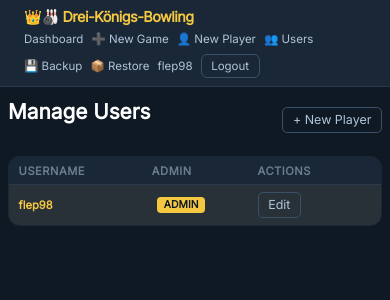
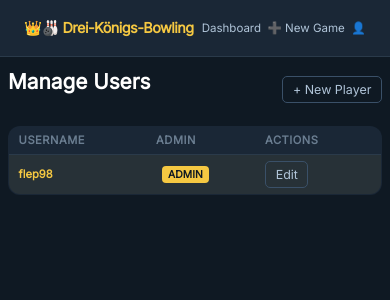
Before and after one commit to flep198/bowling, a Flask app: page /admin/users in a window 390 px wide. Shown: the top 300 px of the page. Run offline with Flask 3, Linux system fonts and the light colour scheme; a user stored in the database is signed in; data comes from the database, SQL or seed files in the repository.

Commit message:
layout updates

```diff
--- a/static/style.css
+++ b/static/style.css
@@ -246,9 +246,9 @@ th[data-dir="desc"]::after {
 }
 
 td {
-  padding: 0.6rem 0.4rem;
+  padding: 0.5rem 0.3rem;
   border-bottom: 1px solid #202e3c;
-  font-size: 0.82rem;
+  font-size: 0.8rem;
 }
 
 .leaderboard {
@@ -261,10 +261,13 @@ td {
   border-radius: 12px;
   overflow: hidden;
   border: 1px solid #2a3a4a;
+  font-size: 0.75rem;
 }
 
-.leaderboard th:first-child, .leaderboard td:first-child { padding-left: 1rem; }
-.leaderboard th:last-child, .leaderboard td:last-child { padding-right: 1rem; }
+.leaderboard th:first-child, .leaderboard td:first-child { padding-left: 0.6rem; }
+.leaderboard th:last-child, .leaderboard td:last-child { padding-right: 0.6rem; }
+.leaderboard th, .leaderboard td { padding: 0.4rem 0.25rem; white-space: nowrap; }
+.leaderboard th { font-size: 0.65rem; }
 
 .rank {
   font-weight: 700;
@@ -1039,12 +1042,12 @@ code {
   .card { padding: 1rem; border-radius: 10px; }
 
   /* Nav */
-  .nav-inner { height: auto; padding: 0.5rem 0; flex-wrap: wrap; gap: 0.4rem; }
-  .brand { font-size: 1rem; white-space: normal; }
-  .nav-links { gap: 0.5rem; flex-wrap: wrap; }
-  .nav-links a { font-size: 0.78rem; }
-  .nav-user { font-size: 0.78rem; }
-  .btn-outline { padding: 0.25rem 0.6rem; font-size: 0.78rem; }
+  .nav-inner { height: 56px; padding: 0; gap: 0.5rem; }
+  .brand { font-size: 0.9rem; white-space: nowrap; overflow: hidden; text-overflow: ellipsis; flex-shrink: 0; }
+  .nav-links { gap: 0.4rem; flex-wrap: nowrap; overflow-x: auto; -webkit-overflow-scrolling: touch; padding: 0.25rem 0; }
+  .nav-links a { font-size: 0.75rem; white-space: nowrap; }
+  .nav-user { font-size: 0.75rem; flex-shrink: 0; }
+  .btn-outline { padding: 0.2rem 0.5rem; font-size: 0.75rem; white-space: nowrap; flex-shrink: 0; }
 
   /* Frames grid — scroll horizontally instead of wrapping */
   .frames-grid {
@@ -1072,7 +1075,11 @@ code {
   .leaderboard th:nth-child(10),
   .leaderboard td:nth-child(10),
   .leaderboard th:nth-child(11),
-  .leaderboard td:nth-child(11) { display: none; }
+  .leaderboard td:nth-child(11),
+  .leaderboard th:nth-child(12),
+  .leaderboard td:nth-child(12),
+  .leaderboard th:nth-child(13),
+  .leaderboard td:nth-child(13) { display: none; }
 
   /* Session podium */
   .session-podium { flex-direction: column; align-items: stretch; gap: 0.5rem; }
--- a/templates/dashboard.html
+++ b/templates/dashboard.html
@@ -194,13 +194,14 @@
   var yMin = Math.max(0, Math.floor(dataMin - buffer));
   var yMax = Math.ceil(dataMax + buffer);
 
+  var ar = window.innerWidth < 600 ? 1.3 : window.innerWidth < 900 ? 1.8 : 2.5;
   var chart = new Chart(canvas, {
     type: 'line',
     data: { labels: labels, datasets: datasets },
     options: {
       responsive: true,
       maintainAspectRatio: true,
-      aspectRatio: 2.5,
+      aspectRatio: ar,
       plugins: {
         legend: {
           labels: { color: '#b0c4d8', font: { size: 12 } },
```
Also changed, not shown: templates/player_stats.html (+5 -3 lines).
